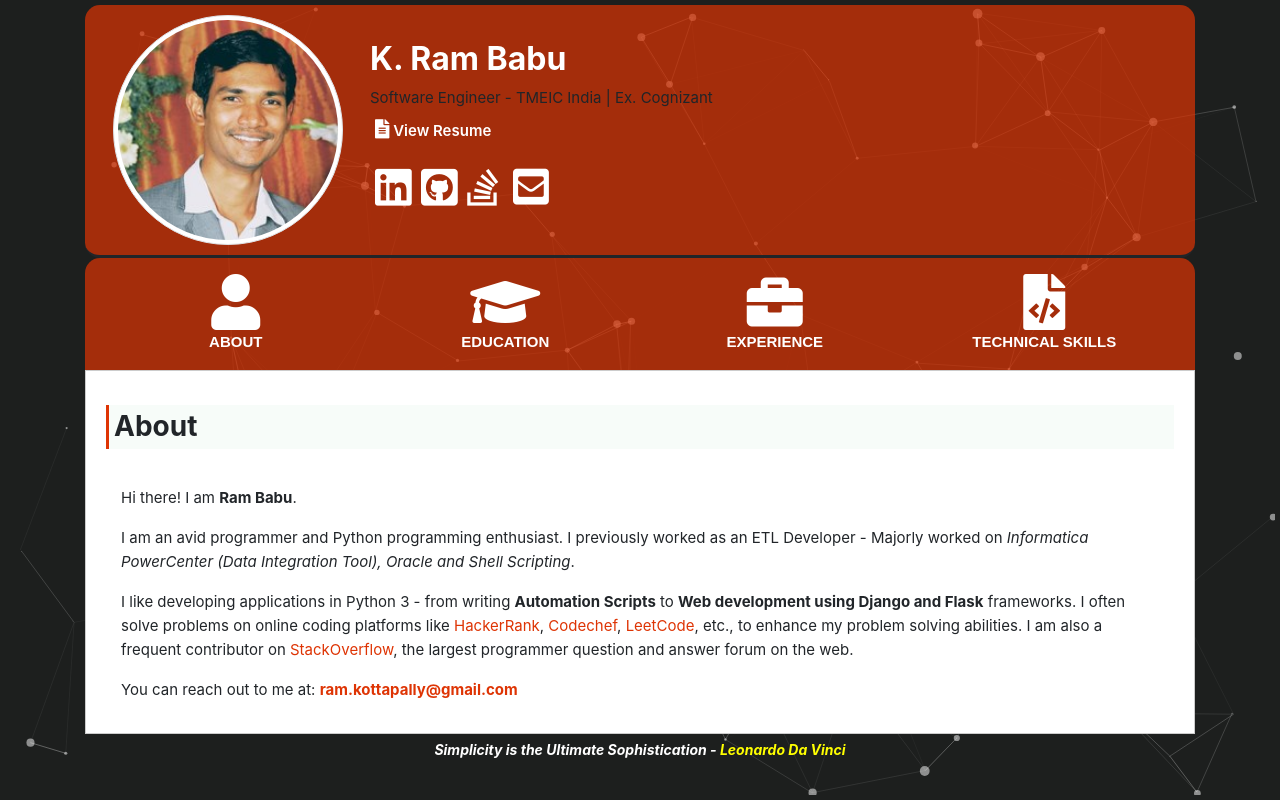
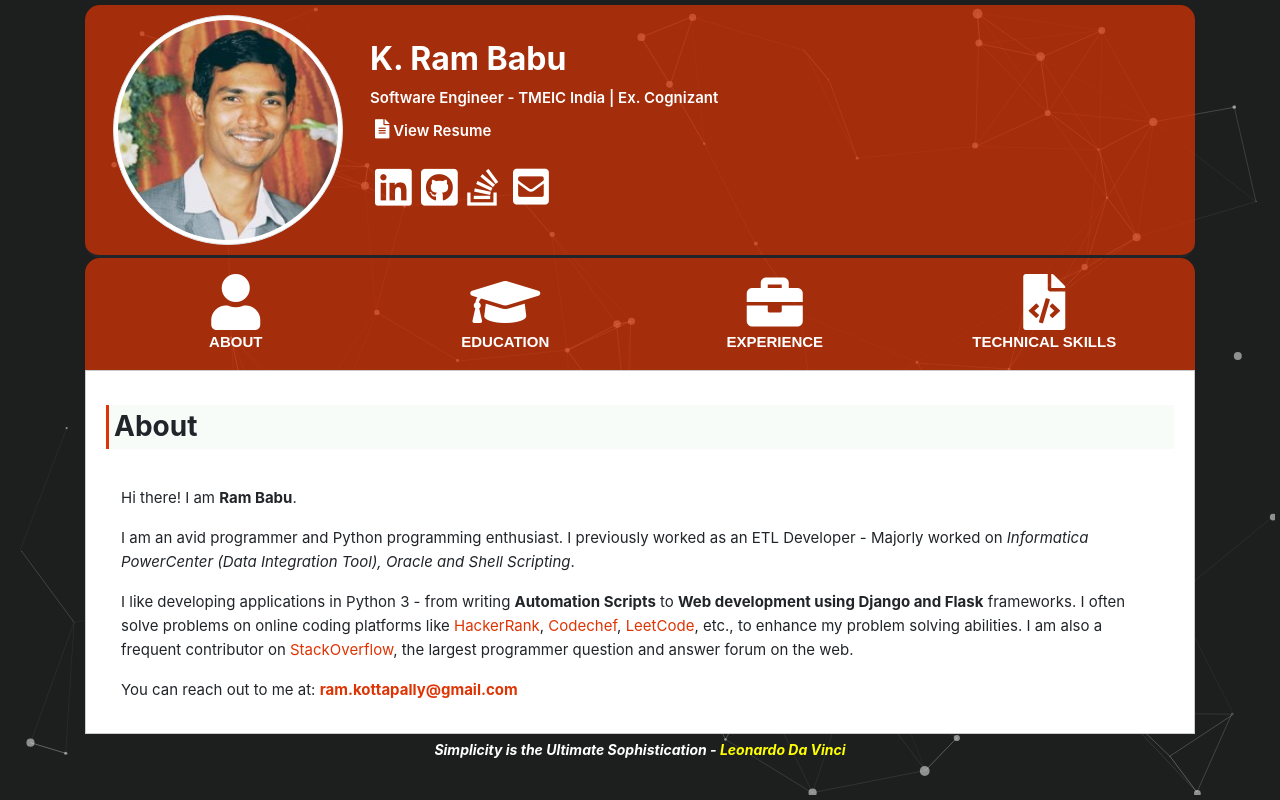
Before and after one commit to Ram-95/ram-95.github.io, a PHP site: page / in a window 1280 px wide. Run offline with PHP 8.4, Linux system fonts and the light colour scheme; some libraries are stand-ins or nearby versions.

Commit message:
Update styles.css

```diff
--- a/styles.css
+++ b/styles.css
@@ -296,6 +296,11 @@ td {
 	padding: 10px;
 }
 
+.professional_caption {
+        color: white;
+        font-weight: 600;
+}
+
 
 @media only screen and (max-width: 600px) {
 	.social_btns {
```
